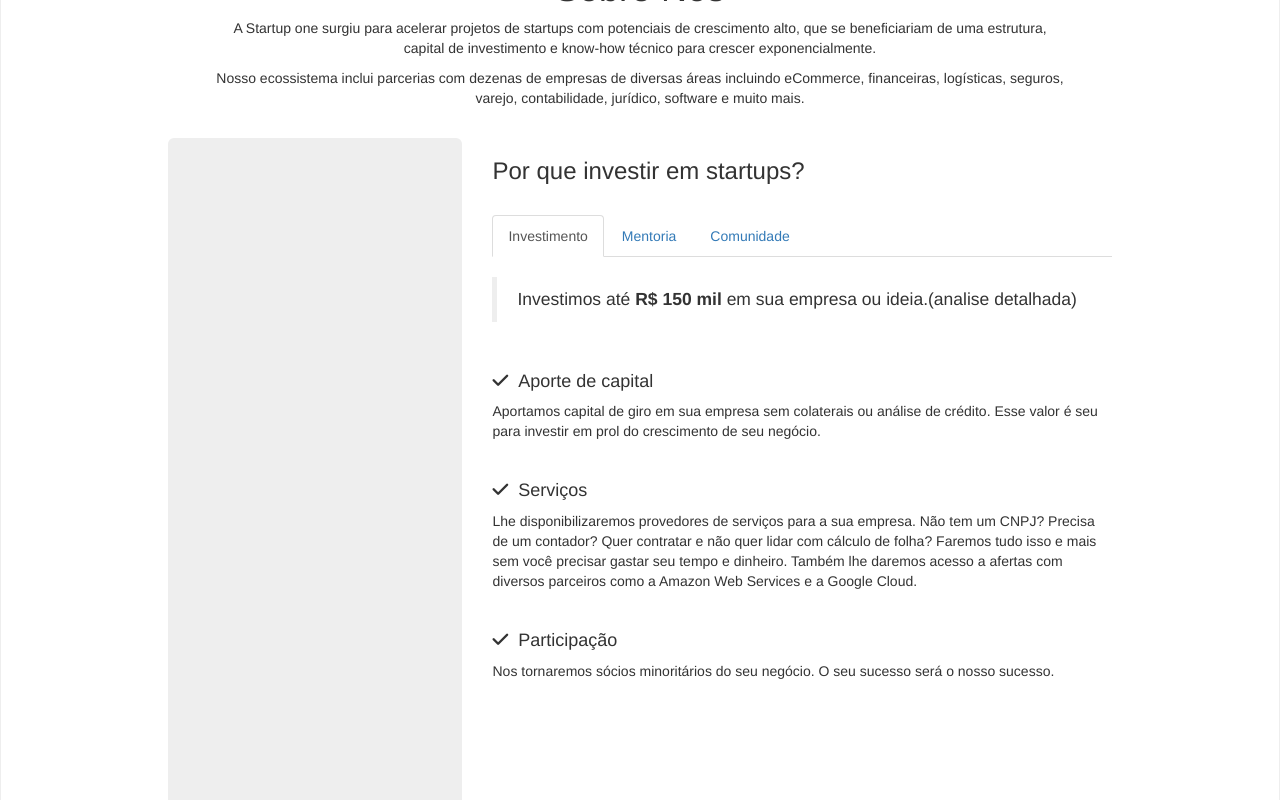
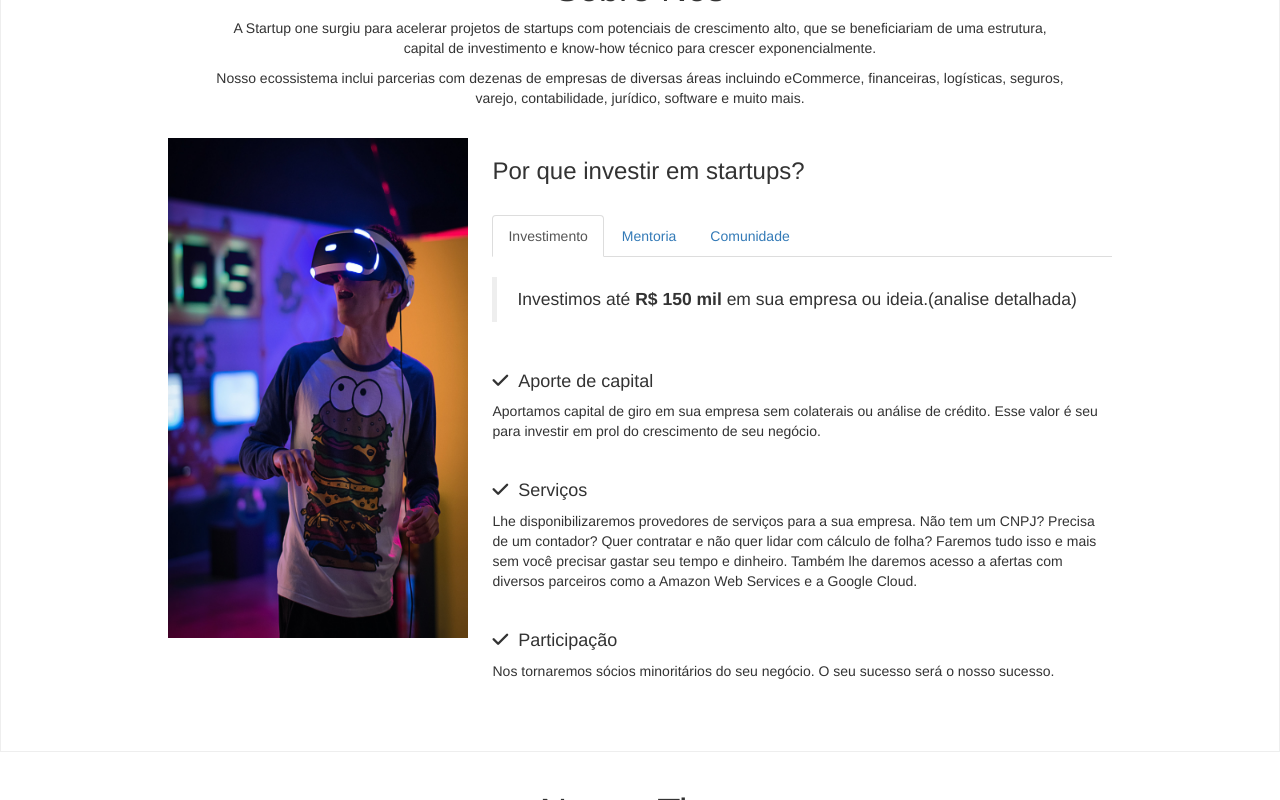
Before and after one commit to RenatoRosaFranco/StartupOne, a React (Create React App) app: page / in a window 1280 px wide. Shown: the part 1160-1960 px from the top of the page. Built offline with nearby package versions, Linux system fonts and the light colour scheme.

Commit message:
feature: updating UI components.

```diff
--- a/src/Components/About/About.jsx
+++ b/src/Components/About/About.jsx
@@ -1,4 +1,5 @@
 import React from 'react';
+import startupImage from '../../Assets/Images/startup.jpeg';
 import './style.scss';
 
 function About() {
@@ -21,7 +22,7 @@ function About() {
                 <div className="col-md-10 col-md-offset-1">
                   <div className="row">
                     <div className='col-md-4'>
-                      <div className='jumbotron' style={{ height: 678}}/>
+                      <img src={startupImage} width={300} height={ 500 } />
                     </div>
 
                     <div className='col-md-8'>
--- a/src/Pages/Investors/Investors.jsx
+++ b/src/Pages/Investors/Investors.jsx
@@ -1,4 +1,5 @@
 import React from 'react';
+import investorImage from '../../Assets/Images/investor.jpeg'
 import './style.scss';
 
 function Investors() {
@@ -17,7 +18,7 @@ function Investors() {
                 <div className="col-md-10 col-md-offset-1">
                   <div className="row">
                     <div className='col-md-4'>
-                      <div className='jumbotron' style={{ height: 678}}/>
+                      <img src={investorImage} width={300} height={ 500 } />
                     </div>
 
                     <div className='col-md-8'>
```
Also changed, not shown: src/Assets/Images/investor.jpeg (added), src/Assets/Images/startup.jpeg (added).
